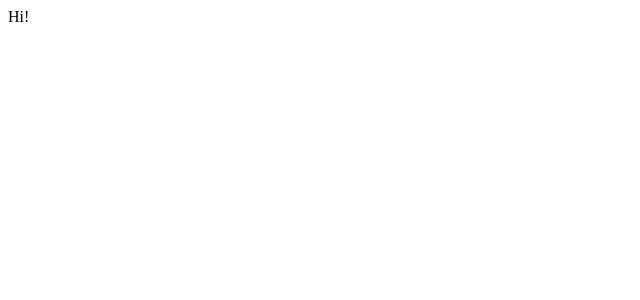
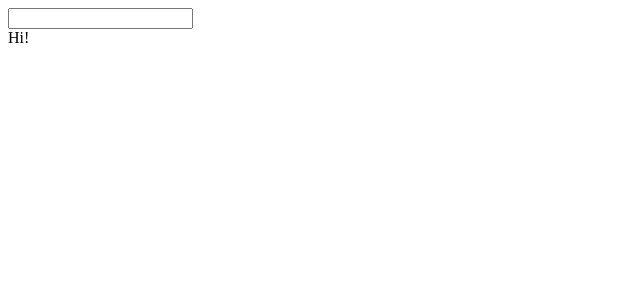
Before and after one commit to SkifUA/vue-video, a Vue app: page / in a window 1280 px wide. Shown: the top 300 px of the page, without its empty margins (0-640 px from the left). Built offline with nearby package versions, Linux system fonts and the light colour scheme.

Commit message:
Added SearchBar

```diff
--- a/src/App.vue
+++ b/src/App.vue
@@ -1,17 +1,17 @@
 <template>
   <div>
+    <SearchBar></SearchBar>
     Hi!
   </div>
 </template>
 
 <script>
+import SearchBar from './components/SearchBar';
 
 export default {
-  name: 'App'
-  // data: {},
-  // computed: {},
-  // methods: {
-
-  // }
+  name: 'App',
+  components: {
+    SearchBar
+  }
 }
 </script>
--- /dev/null
+++ b/src/components/SearchBar.vue
@@ -0,0 +1,14 @@
+<template>
+  <div>
+    <input />
+  </div>
+</template>
+
+<script>
+export default {
+  name: 'SearchBar'
+};
+</script>
+
+<style>
+</style>
```
